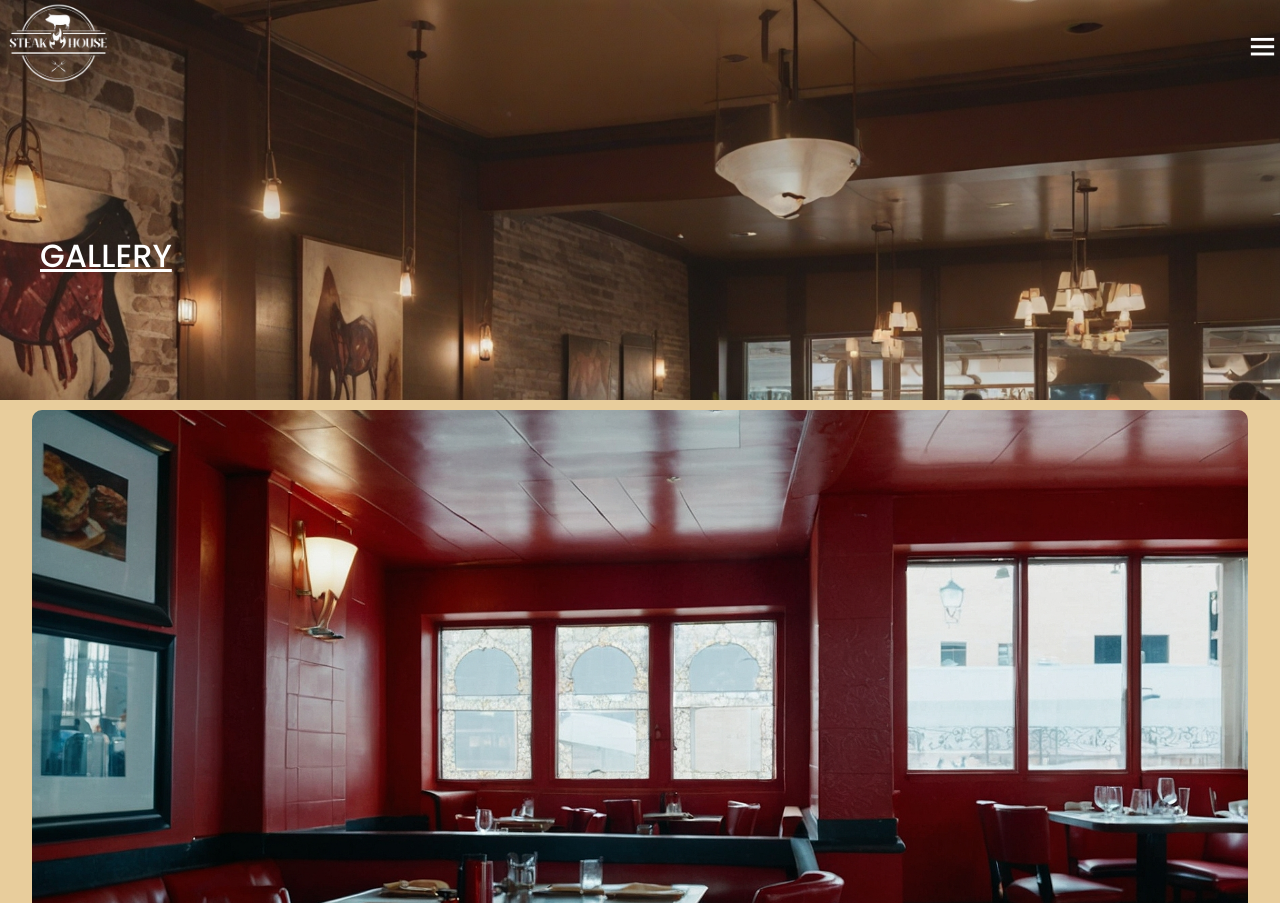
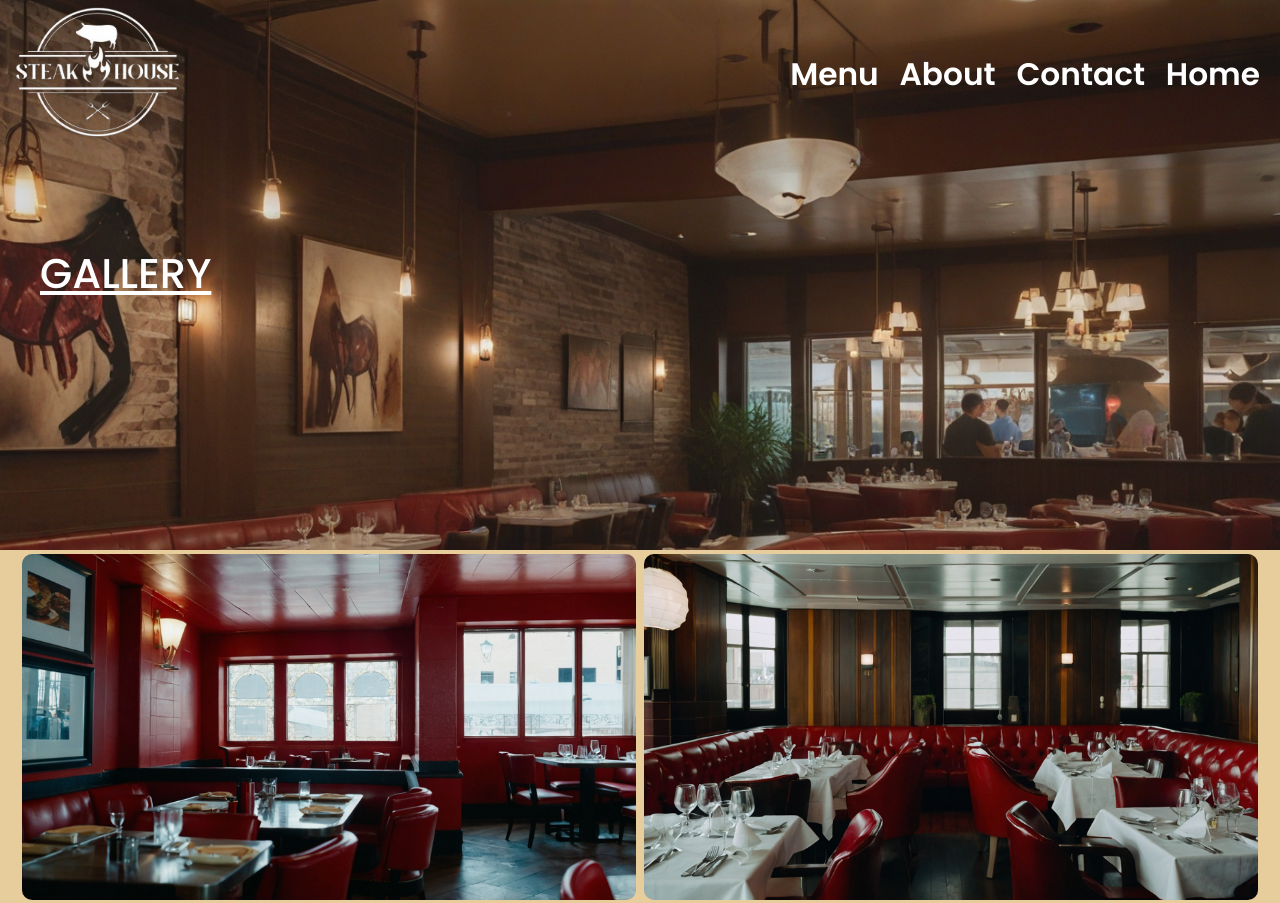
Before and after one commit to pslib-cz/2023-p2b-web-project-KostiantynKosenko, a plain HTML site: page gallery.html in a window 1280 px wide. Shown: the top 903 px of the page. Drawn offline with nearby package versions, Linux system fonts and the light colour scheme; some packages are replaced by stand-ins of ours; a script that the page names is missing.

Commit message:
gallery2

```diff
--- a/gallery.html
+++ b/gallery.html
@@ -10,6 +10,7 @@
     <link href="https://fonts.googleapis.com/css2?family=Poppins:ital,wght@0,100;0,200;0,300;0,400;0,500;0,600;0,700;0,800;0,900;1,100;1,200;1,300;1,400;1,500;1,600;1,700;1,800;1,900&display=swap" rel="stylesheet">
     <link rel="stylesheet"
     href="https://unpkg.com/boxicons@latest/css/boxicons.min.css">
+    <link rel="stylesheet" href="https://cdnjs.cloudflare.com/ajax/libs/lightgallery-js/1.4.0/css/lightgallery.min.css">
     <title>Grilled Steakhouse</title>
 </head>
 <body>
@@ -66,5 +67,14 @@
         </div>
       </footer>
 <script src="script.js"></script>
+
+<script src="https://cdnjs.cloudflare.com/ajax/libs/lightgallery-js/1.4.0/js/lightgallery.min.js"></script>
+
+<script>
+
+ligthGallery(document.querySelector('.gallery'));
+
+</script>
+
 </body>
 </html>
--- a/style_gallery.css
+++ b/style_gallery.css
@@ -108,15 +108,77 @@ footer{
     grid-template-columns: repeat(3, 1fr);
     align-items: top;
     justify-items: center;
-  }
+}
 
-  .footer-maintext{
+.footer-maintext{
     color: #F29B30;
     font-size: 1.2em;
     font-weight: bold;
-  }
+}
 
-  footer p{
+footer p{
     font-size: 0.7em;
     color: white;
+}
+@media only screen and (min-width: 768px) {
+    html{
+        font-size: 1.5em;
+    }
+
+    .navmenu{
+        width: auto;
+    }
+
+    header{
+        height: 550px;
+    }
+}
+
+@media only screen and (min-width: 1024px){
+    html{
+        font-size: 1.3em;
+    }
+
+    .logo{
+        height: 75%;
+        width: 75%;
+    }
+
+    #menu-icon{
+     display: none;
+    }
+
+    .navmenu {
+     position: static;
+     display: flex;
+     align-items: center;
+     background-color: transparent;
+     height: 10vh;
+     flex-direction: row;
+     gap: 1em;
+   }
+
+   .navmenu a {
+     font-weight: 600;
+   }
+
+   .gallery img{
+    width: 48%;
+    margin: 4px;
+   }
+}
+
+@media only screen and (min-width: 1440px){
+    html{
+        font-size: 2em;
+    }
+
+    header{
+        height: 900px;
+    }
+
+    .main-text{
+        padding-top: 500px;
+    }
+
   }
```
